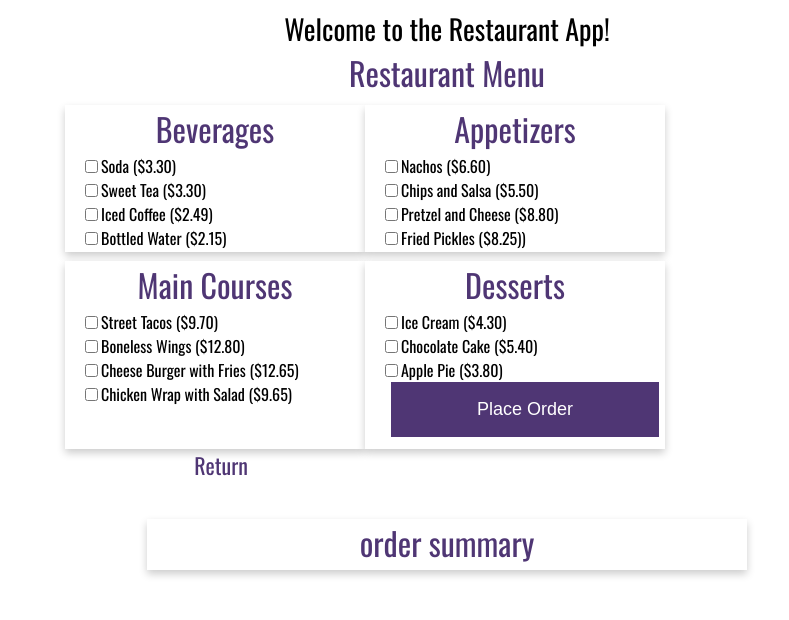
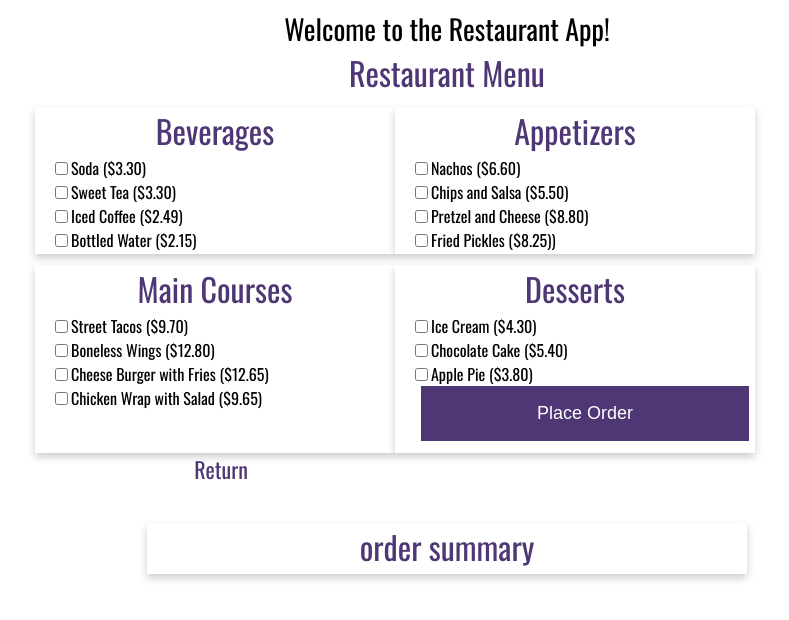
Before and after one commit to marksolm/web-330, a plain HTML site: page week-3/restaurant.html in a window 1280 px wide. Shown: the whole page, without its empty margins (193-982 px from the left). Drawn offline with nearby package versions, Linux system fonts and the light colour scheme.

Commit message:
changed margin left for restaurant.css file

```diff
--- a/week-3/restaurant.css
+++ b/week-3/restaurant.css
@@ -8,13 +8,13 @@ Description: Styling for the restaurant.html file
 .card-container {
     display: inline-grid;
     grid-template-columns: auto auto;
-    margin-left: 250px;
+    margin-left: 220px;
 }
  /* This is the setup for the .grid-main */
 .grid-main{
     box-shadow: 0 4px 8px 0 rgba(0, 0, 0, 0.2);
     transition: 0.3s;
-    width: 300px;
+    width: 360px;
     margin: 3% auto 0;
     background-color: var(--card-background-color);
     display: inline;
```
